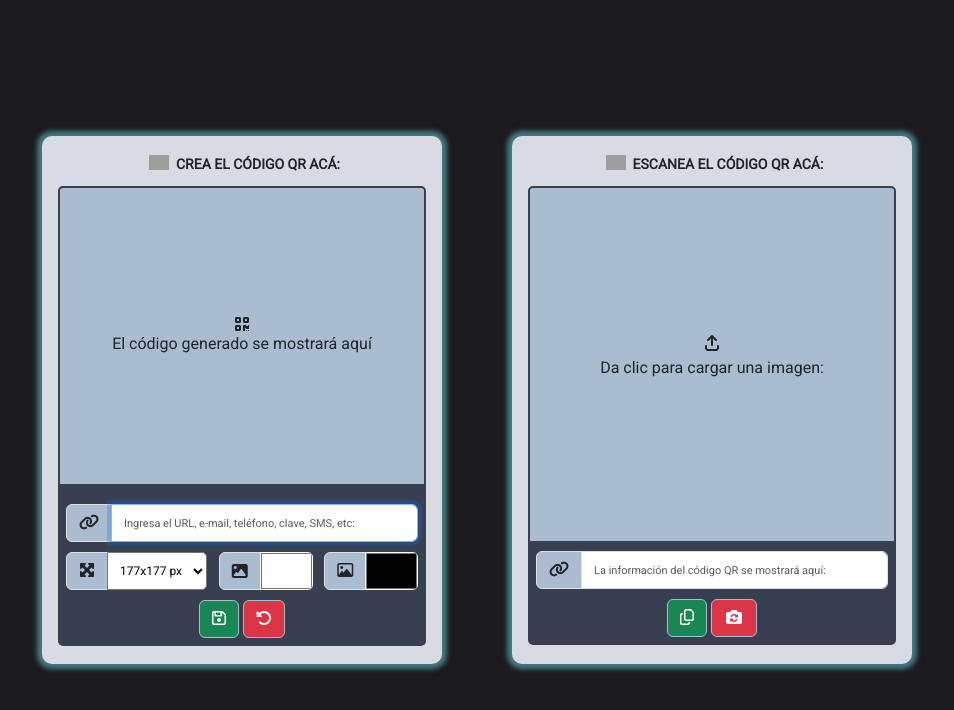
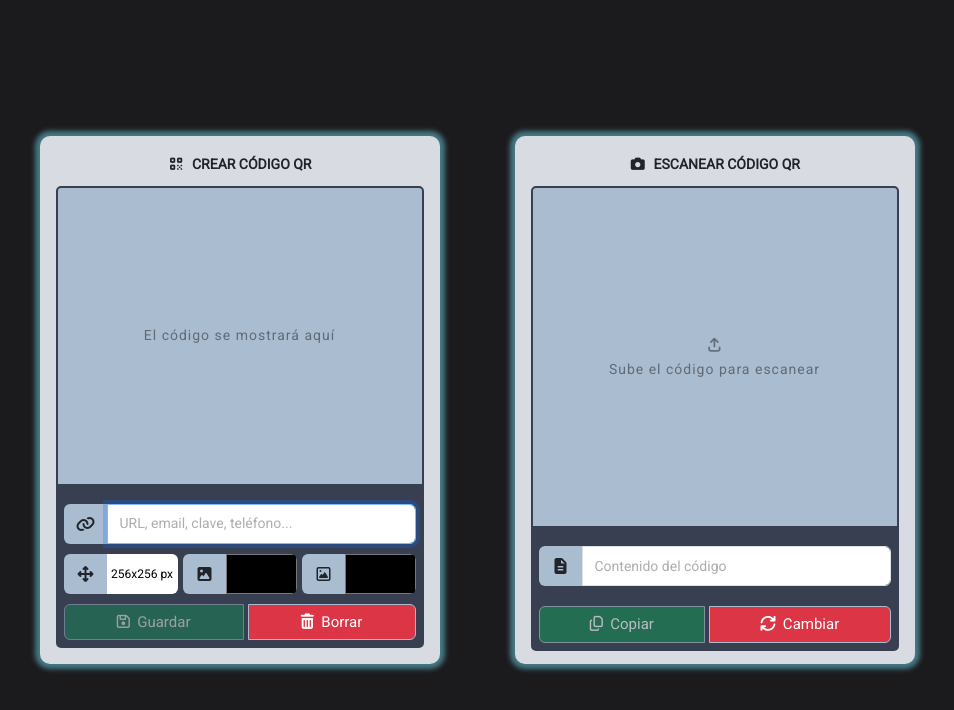
Before and after one commit to MauricioBarrueta/QR-CreatorScanner, a website: page index.html in a window 1280 px wide. Shown: the whole page, without its empty margins (163-1117 px from the left). Drawn offline with nearby package versions, Linux system fonts and the light colour scheme; grey boxes are pictures that could not be loaded.

Commit message:
Cambios generales en el diseño

```diff
--- a/index.html
+++ b/index.html
@@ -5,76 +5,82 @@
     <meta name="viewport" content="width=device-width, initial-scale=1.0">
     <meta http-equiv="Content-Security-Policy" content="upgrade-insecure-requests">
 
-    <link href="https://cdn.jsdelivr.net/npm/bootstrap@5.3.3/dist/css/bootstrap.min.css" rel="stylesheet" integrity="sha384-QWTKZyjpPEjISv5WaRU9OFeRpok6YctnYmDr5pNlyT2bRjXh0JMhjY6hW+ALEwIH" crossorigin="anonymous">
-    <link rel="stylesheet" href="https://cdnjs.cloudflare.com/ajax/libs/font-awesome/6.6.0/css/all.min.css" integrity="sha512-Kc323vGBEqzTmouAECnVceyQqyqdsSiqLQISBL29aUW4U/M7pSPA/gEUZQqv1cwx4OnYxTxve5UMg5GT6L4JJg==" crossorigin="anonymous" referrerpolicy="no-referrer" />
+    <link href="https://cdn.jsdelivr.net/npm/bootstrap@5.3.8/dist/css/bootstrap.min.css" rel="stylesheet" integrity="sha384-sRIl4kxILFvY47J16cr9ZwB07vP4J8+LH7qKQnuqkuIAvNWLzeN8tE5YBujZqJLB" crossorigin="anonymous">
+    <link rel="stylesheet" href="https://cdnjs.cloudflare.com/ajax/libs/font-awesome/7.0.1/css/all.min.css" integrity="sha512-2SwdPD6INVrV/lHTZbO2nodKhrnDdJK9/kg2XD1r9uGqPo1cUbujc+IYdlYdEErWNu69gVcYgdxlmVmzTWnetw==" crossorigin="anonymous" referrerpolicy="no-referrer" />
     <link rel="stylesheet" href="src/scss/styles.css">
     <title>Generador y lector de QR</title>
     <link rel="icon" type="image/x-icon" href="src/img/favicon.ico">
 </head>
 <body>
     <div class="cards-container">
+
+        <!-- Generate -->
         <div class="cards">
-            <span id="title-info"><img src="https://api.iconify.design/material-symbols:qr-code.svg?color=%23000000">&nbsp; Crea el código QR acá:</span>
+            <span id="title-info"><i class="fa-solid fa-qrcode"></i>&nbsp; Crear código QR</span>
             <div class="card-img-top" id="qr-code">
-                <i class="fa-solid fa-qrcode fa-bounce"></i>
-                <span>El código generado se mostrará aquí</span>
+                <span>El código se mostrará aquí</span>
             </div>
             <div class="card-body">
                 <div class="qr-url-text">
                     <div class="input-group flex-nowrap">
-                        <span class="input-group-text" id="qr-url" title="Contenido">&#x1F517;</span>
-                        <input type="text" class="form-control" id="qr-text" placeholder="Ingresa el URL, e-mail, teléfono, clave, SMS, etc:" aria-describedby="qr-url">
+                        <span class="input-group-text" id="qr-url" title="Contenido"><i class="fa-solid fa-link"></i></span>
+                        <input type="text" class="form-control" id="qr-text" placeholder="URL, email, clave, teléfono..." aria-describedby="qr-url">
                     </div>
                 </div>
                 <div class="qr-options">
                     <div class="input-group flex-nowrap">
-                        <span class="input-group-text" id="qr-sz" title="Dimensiones">&#xf31e;</span>
-                        <select class="qr-size" aria-describedby="qr-sz" title="Dimensiones">
-                            <option value="76">76x76 px</option>
-                            <option value="152" selected>152x152 px</option>
-                            <option value="177">177x177 px</option>
-                            <option value="240">240x240 px</option>
+                        <span class="input-group-text" id="qr-sz" title="Dimensiones"><i class="fa-solid fa-arrows-up-down-left-right"></i></span>
+                        <select class="qr-size" aria-describedby="qr-sz">
+                            <option value="150">150x150 px</option>
+                            <option value="200">200x200 px</option>
+                            <option value="256" selected>256x256 px</option>
                             <option value="300">300x300 px</option>
+                            <option value="500">500x500 px</option>
                         </select>
                     </div>
                     <div class="input-group flex-nowrap">
-                        <span class="input-group-text fa-solid" id="qr-bg" title="Fondo">&#xf03e;</span>
-                        <input type="color" id="qr-bg-color" aria-describedby="qr-bg" value="#ffffff" title="Fondo">
+                        <span class="input-group-text" id="qr-bg" title="Color de fondo"><i class="fa-solid fa-image"></i></span>
+                        <input type="color" id="qr-bg-color" aria-describedby="qr-bg" value="#ffffff">
                     </div>
                     <div class="input-group flex-nowrap">
-                        <span class="input-group-text" id="qr-cl" title="Color">&#xf03e;</span>
-                        <input type="color" id="qr-color" aria-describedby="qr-cl" title="Color">
+                        <span class="input-group-text" id="qr-cl" title="Color del QR"><i class="fa-regular fa-image"></i></span>
+                        <input type="color" id="qr-color" aria-describedby="qr-cl">
                     </div>
                 </div>
-                <a class="btn btn-success" id="btn-download" download="QRCode" title="Guardar">&#xf0c7;</a>
-                <button class="btn btn-danger" id="btn-clear-qr" title="Restablecer">&#xf2ea;</button>
+                <div class="btn-group" role="group" aria-label="Basic example">
+                    <a class="btn btn-success" id="btn-download" download="QRCode" title="Guardar">&#xf0c7;&nbsp; Guardar</a>
+                    <button class="btn btn-danger" id="btn-clear-qr" title="Restablecer">&#xf2ed;&nbsp; Borrar</button>
+                </div>
             </div>
         </div>
 
+        <!-- Scanner -->
         <div class="cards scanner">
-            <span id="title-info"><img src="https://api.iconify.design/material-symbols:qr-code-scanner.svg?color=%23000000">&nbsp; Escanea el código QR acá:</span>
-            <form action="#" class="card-img-top read-qr" style="height: 357px;">
+            <span id="title-info"><i class="fa-solid fa-camera"></i>&nbsp; Escanear código QR</span>
+            <form action="#" class="card-img-top read-qr">
                 <input type="file" id="upload-qr" accept="image/png, image/jpeg" hidden>
                 <img src="">
                 <div class="uploaded-qr">
-                    <i class="fa-solid fa-arrow-up-from-bracket fa-bounce"></i>
-                    <p id="upload-status">Da clic para cargar una imagen:</p>
+                    <i class="fa-solid fa-arrow-up-from-bracket"></i>
+                    <span id="upload-status">Sube el código para escanear</span>
                 </div>
             </form>
             <div class="card-body">
                 <div class="qr-url-text qr-scanner">
                     <div class="input-group flex-nowrap">
-                        <span class="input-group-text" id="qr-url">&#xf0c1;</span>
-                        <input type="text" class="form-control" id="uploaded-qr-text" placeholder="La información del código QR se mostrará aquí:" aria-describedby="qr-url" readonly>
+                        <span class="input-group-text" id="qr-url" title="Contenido"><i class="fa-solid fa-file-lines"></i></span>
+                        <input type="text" class="form-control" id="uploaded-qr-text" placeholder="Contenido del código" aria-describedby="qr-url" readonly>
                     </div>
                 </div>
-                <a class="btn btn-success" id="btn-copy" title="Copiar">&#xf0c5;</a>
-                <button class="btn btn-danger" id="btn-clear-scan" title="Nueva">&#xe0d8;</button>
+                <div class="btn-group" role="group" aria-label="Basic example">
+                    <a class="btn btn-success" id="btn-copy" title="Copiar">&#xf0c5;&nbsp; Copiar</a>
+                    <button class="btn btn-danger" id="btn-clear-scan" title="Nueva">&#xf021;&nbsp; Cambiar</button>
+                </div>
             </div>
         </div>
     </div>
 
-    <script src="https://cdn.jsdelivr.net/npm/bootstrap@5.3.3/dist/js/bootstrap.bundle.min.js" integrity="sha384-YvpcrYf0tY3lHB60NNkmXc5s9fDVZLESaAA55NDzOxhy9GkcIdslK1eN7N6jIeHz" crossorigin="anonymous"></script>
+    <script src="https://cdn.jsdelivr.net/npm/bootstrap@5.3.8/dist/js/bootstrap.bundle.min.js" integrity="sha384-FKyoEForCGlyvwx9Hj09JcYn3nv7wiPVlz7YYwJrWVcXK/BmnVDxM+D2scQbITxI" crossorigin="anonymous"></script>
     <script src="https://cdnjs.cloudflare.com/ajax/libs/qrcodejs/1.0.0/qrcode.min.js" integrity="sha512-CNgIRecGo7nphbeZ04Sc13ka07paqdeTu0WR1IM4kNcpmBAUSHSQX0FslNhTDadL4O5SAGapGt4FodqL8My0mA==" crossorigin="anonymous" referrerpolicy="no-referrer"></script>
     <script src="src/js/createQR.js"></script>
     <script src="src/js/scanQR.js"></script>
--- a/src/js/createQR.js
+++ b/src/js/createQR.js
@@ -6,12 +6,13 @@ const scannerQrUrlText = document.querySelector('#uploaded-qr-text') // Scanner
 
 const resetValues = () => {
     qrSize.selectedIndex = 2
-    qrUrl.value = ''
+    qrUrl.value = '', scannerQrUrlText.value = ''
     qrUrl.focus()
-    qrColor.value = '#000000'
-    qrBgColor.value = '#ffffff'
-    downloadQrButton.style.pointerEvents = 'none'
-    scannerQrUrlText.value = ''
+    qrColor.value = '#000',  qrBgColor.value = '#FFF'
+    downloadQrButton.classList.add('disabled')
+
+    /* Scanner */
+    copyUrlBtn.classList.add('disabled')
 }
 
 window.onload = () => { resetValues() }
@@ -44,9 +45,9 @@ qrUrl.addEventListener('input', (textValue) => {
     if(text.length === 0) {
         const spanText = document.createElement('span')
         spanText.classList.add('span-text')
-        spanText.textContent = '\u{F029} Tu código QR se mostrará aquí \u{F029}'
+        spanText.textContent = 'El código se mostrará aquí'
         generatedQrContainer.appendChild(spanText)
-        downloadQrButton.style.pointerEvents = 'none'
+        downloadQrButton.classList.add('disabled')
     }
 })
 
@@ -54,7 +55,7 @@ qrUrl.addEventListener('input', (textValue) => {
 var qrcode
 async function generateQrCode() {
     generatedQrContainer.innerHTML = ''
-    downloadQrButton.style.pointerEvents = 'visible'
+    downloadQrButton.classList.remove('disabled')
     qrcode = new QRCode("qr-code", {
         text,
         height: defSize,
@@ -70,14 +71,14 @@ async function generateQrCode() {
 function qrUrlToFile() {
     return new Promise((resolve, reject) => {
         setTimeout(() => {
-            const img = document.querySelector('#qr-code img');
+            const img = document.querySelector('#qr-code img')
             if (img.currentSrc) {
-                resolve(img.currentSrc);
+                resolve(img.currentSrc)
                 img.style.backgroundColor = 'white'
-                return;
+                return
             }
-            const canvas = document.querySelector('canvas');
-            resolve(canvas.toDataURL());
+            const canvas = document.querySelector('canvas')
+            resolve(canvas.toDataURL())
         }, 50);
     });
 }
--- a/src/scss/styles.scss
+++ b/src/scss/styles.scss
@@ -9,14 +9,14 @@ span { cursor: default; }
 
 .cards-container, .qr-options, #qr-code, .read-qr { display: flex; align-items: center; justify-content: center; }
 .cards-container {
-    min-height: 100vh; width: 100vw; flex-wrap: wrap; gap: 10px;
+    min-height: 100vh; width: 100vw; flex-wrap: wrap; gap: 75px;
     padding: 1em; text-align: center;
     background-color: #1B1B1E;
 
     /* Card Global Styles */
     .cards {
         width: 400px; height: 528.5px;
-        padding: 1em; border-radius: 10px; margin-inline: 30px;
+        padding: 1em; border-radius: 10px; //margin-inline: 30px;
         background-color: #D8DBE2; box-shadow: 0px 0px 5px 5px rgba(88,164,176,0.7);
         #title-info {
             font-size: 14px; font-weight: bold; text-transform: uppercase;
@@ -26,11 +26,15 @@ span { cursor: default; }
             width: 100%; height: 300px;
             padding: 0.5rem; margin-top: 10px; border-radius: 5px 5px 0 0;
             background-color: #A9BCD0; border: 2px solid #373F51;
+            span {
+                font-size: 14px; letter-spacing: 1px;
+                color: #1B1B1E; opacity: .5;
             }
+        }
+
         /* QR Generator */
         #qr-code {
             flex-wrap: wrap; align-content: center;
-            i { width: 100%; }
             img, canvas { max-width: 100% !important; max-height: 100% !important; }
             img {
                 cursor: help; padding: 0.5rem;
@@ -38,58 +42,68 @@ span { cursor: default; }
             }
             .span-text { position: absolute; }
         }
-        /* Cards Body Global Styles */
+
         .card-body {
             padding: 0.5rem; border-radius: 0 0 5px 5px;
             background-color: #373F51;
+
             .qr-url-text {
                 margin: 10px 0;
-                span { background-color: #A9BCD0; }
+                border: 0;
+                .input-group {
+                    height: 40px;
                     input {
                         font-size: 14px;
-                    &::placeholder { font-size: 11px; }
+                        &::placeholder { opacity: .5; }
                     }
                 }
-            .qr-scanner { /* QR Scanner Input Text */
-                margin: 0;
-                input {
-                    cursor: copy;
-                    &::placeholder { font-size: 11px; }
             }
+            .input-group-text {
+                background-color: #A9BCD0; border: 0;
+                cursor: help;
             }
             /* QR Generator Options */
             .qr-options {
-                span { background-color: #A9BCD0; }
-                select, input {
-                    height: auto; cursor: pointer;
-                    border-radius: 0 5px 5px 0;
-                }
-                &:nth-child(2)>div, &:nth-child(3)>div, input[type=color] {
-                    width: 50%; justify-content: end;
-                }
-                input[type = color] {
-                    border: 1px solid white; transition: 0.25s;
+                gap: 5px;
+                .input-group {
+                    height: 40px;
+                    border: 0; border-radius: var(--bs-border-radius);
+                    input[type=color], select {
+                        border-top-right-radius: var(--bs-border-radius); border-bottom-right-radius: var(--bs-border-radius);
+                        cursor: pointer; transition: .25s;
                         &:hover { opacity: .85; }
                     }
                     select {
-                    width: 100px; transition: 0.25s;
+                        width: 100%;
                         font-size: 12px; text-align: center;
-                    background-color: white;
-                    &:hover { opacity: .85; }
+                        background-color: white; border: 0; appearance: none;
                     }
-                .fa-solid { line-height: 1.5 !important; } /* Solid Icon */
+                    input[type=color] {
+                        width: 100%; height: 100%;
+                        border: 0;
                     }
+                }
+            }
+
+            .btn-group {
+                width: 100%; gap: 5px;
+                margin-top: 10px;
+                .btn {
+                    border: 1px solid #A9BCD0;
+                    font-size: 15px;
+                }
+                #btn-download.disabled { opacity: .5; }
+            }
+        }
+    }
+
+    .scanner {
         #uploaded-qr-text {
+            cursor: copy;
              &::selection { background-color: #373F51; color: #FFF; }
         }
-            /* QR Generator Buttons */
-            #btn-download, #btn-clear-qr, #btn-copy, #btn-clear-scan {
-                font-size: 16px;
-                margin-top: 10px; border: 1px solid #A9BCD0;
-            }
-        }
-        /* Scanner */
         .read-qr {
+            height: 69%;
             cursor: pointer; transition: 0.25s;
             &:hover {
                 box-shadow: inset 0px 0px 10px 5px rgba(0,0,0,0.5);
@@ -98,6 +112,13 @@ span { cursor: default; }
                 max-width: 100%; max-height: 100%; display: none;
                 background-color: white; padding: 0.5rem;
                 border-radius: 5px; border: 1px solid #373F51;
+            }
+            .uploaded-qr {
+                i {
+                    width: 100%;
+                    font-size: 14px;
+                    margin-bottom: 5px; opacity: .5;
+                }
             }
         }
     }
@@ -108,10 +129,3 @@ span { cursor: default; }
         }
     }
 }
-
-@media screen and (max-width: 1024px) {
-    .cards {
-        height: fit-content !important;
-        margin-inline: 0 !important; margin: 15px 0;
-    }
-}
```
Also changed, not shown: src/js/scanQR.js (+31 -16 lines), src/scss/styles.css, 1 other file. Lines whose indentation alone changed are shown as unchanged.
